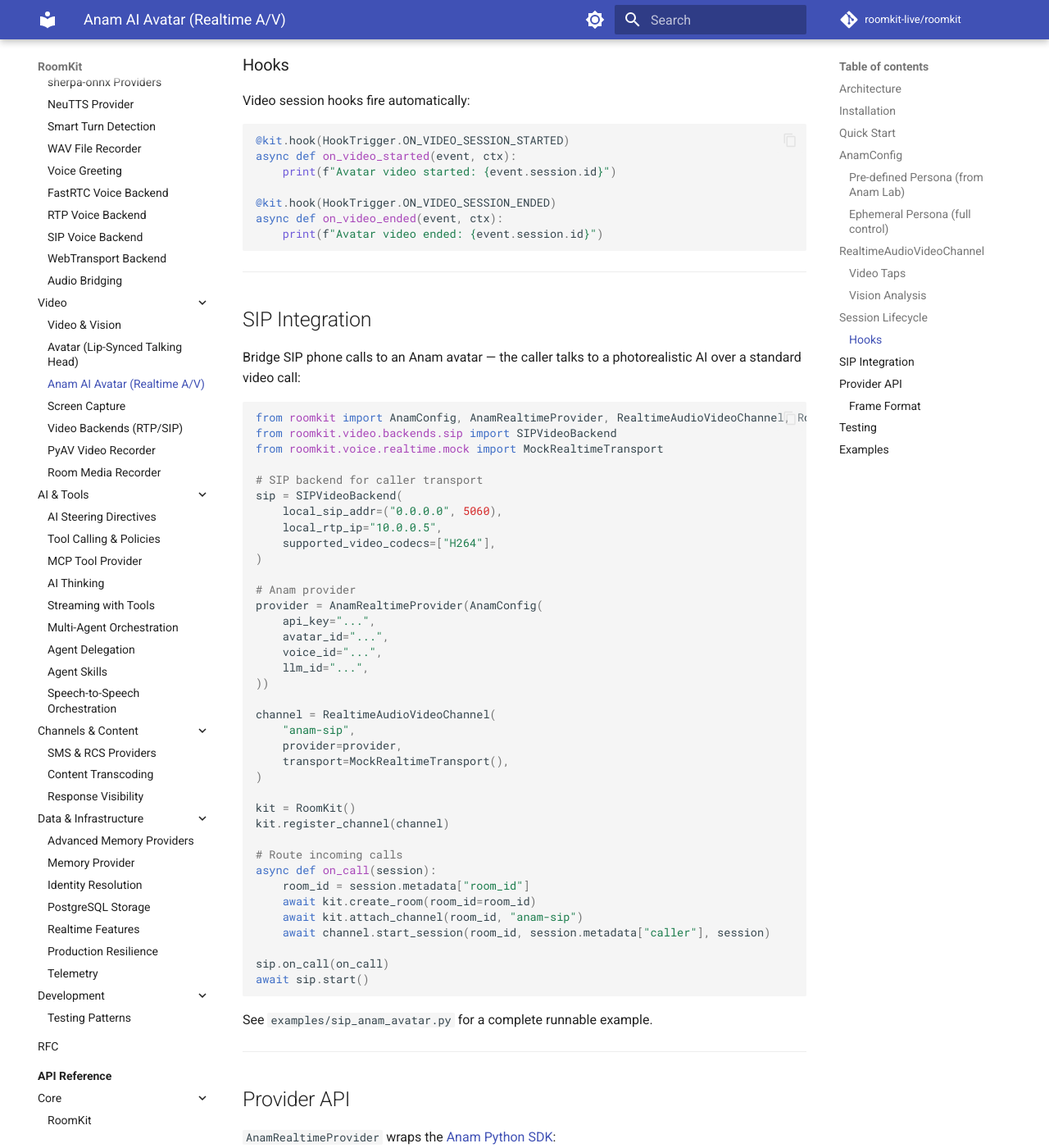
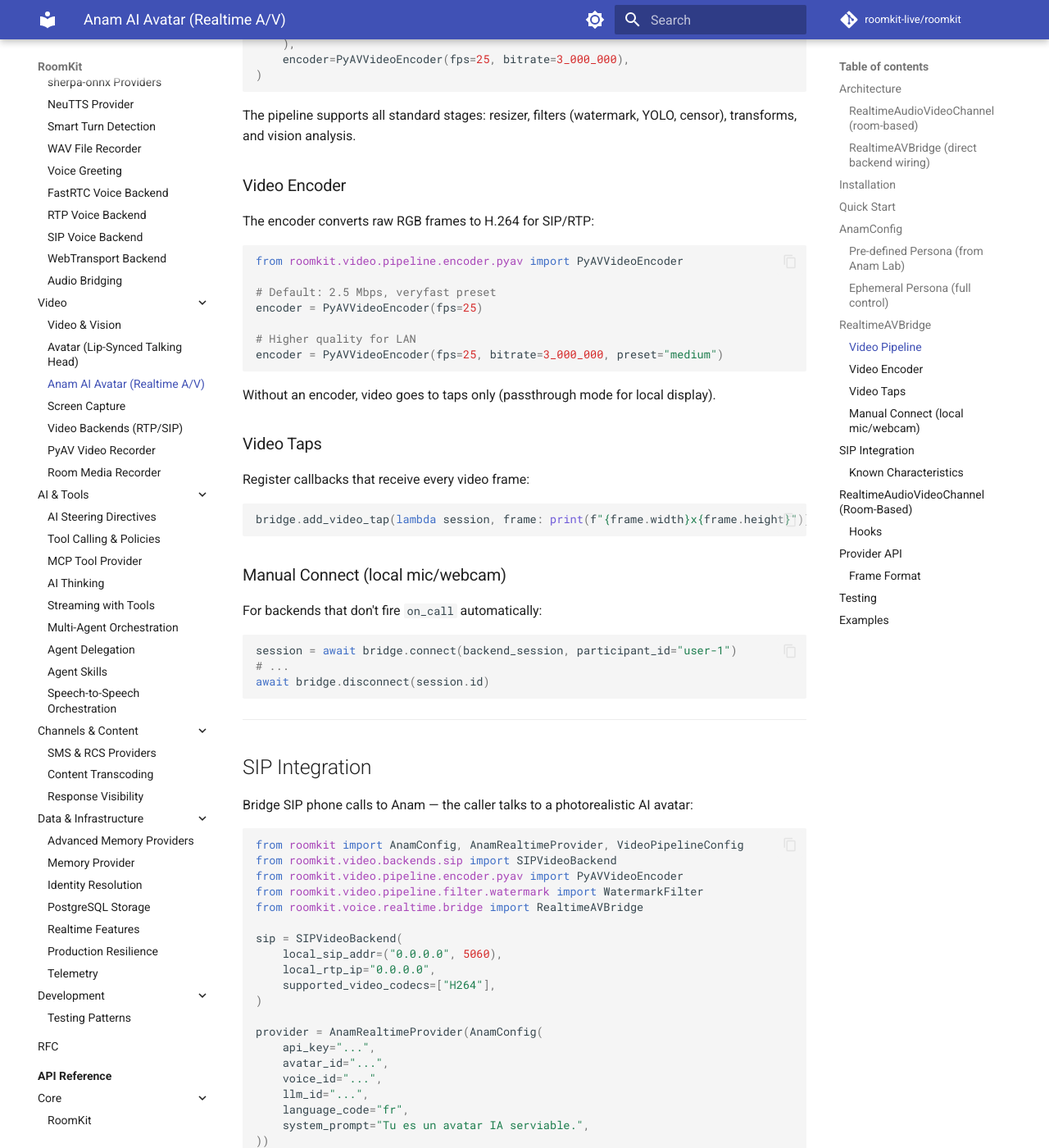
Before and after one commit to roomkit-live/roomkit-docs, an MkDocs documentation site: the page built from docs/guides/anam-avatar.md, in a window 1280 px wide and 1400 px high, scrolled down 3989 px. Shown: the whole window at 82% size. Built offline with MkDocs 1.6.1 and Material for MkDocs 9.7.7, drawn with Linux system fonts in a browser that asks for light colours; comment, search, counter and statistics services are not loaded; some of the changed text lies outside the part shown.

Commit message:
docs(anam): rewrite guide for RealtimeAVBridge architecture
Major rewrite of the Anam AI Avatar guide to reflect the current
architecture:

- Lead with RealtimeAVBridge (main integration pattern for SIP/RTP)
- Document video pipeline support (filters, watermark, resize)
- Document PyAVVideoEncoder configuration (bitrate, preset)
- Document video taps and manual connect for local backends
- Add known characteristics (startup delay, re-encoding, resampling)
- Keep RealtimeAudioVideoChannel section for room-based usage
- Update features.md with bridge-first example

Co-Authored-By: Claude Opus 4.6 (1M context) <noreply@anthropic.com>

````diff
--- a/docs/guides/anam-avatar.md
+++ b/docs/guides/anam-avatar.md
@@ -1,24 +1,43 @@
 # Anam AI Avatar (Realtime Audio+Video)
 
-RoomKit's `RealtimeAudioVideoChannel` connects to [Anam AI](https://anam.ai) to deliver photorealistic talking-head avatars in real-time. Anam handles STT, LLM reasoning, TTS, and face animation in the cloud — delivering synchronized audio and video over WebRTC.
+RoomKit integrates with [Anam AI](https://anam.ai) to deliver photorealistic talking-head avatars in real-time. Anam handles STT, LLM reasoning, TTS, and face animation in the cloud — delivering synchronized audio and video over WebRTC.
 
 ## Architecture
 
+Two integration patterns are available:
+
+### RealtimeAudioVideoChannel (room-based)
+
+For applications that need RoomKit's full room model (hooks, multi-channel, events):
+
 ```
-User audio → Transport (SIP/WS) → RealtimeAudioVideoChannel
-                                         |
-                                   AnamRealtimeProvider
-                                         |  (WebRTC via anam SDK)
-                                     Anam Cloud
-                                  STT → LLM → TTS → Avatar
-                                         |
-                                audio + video frames
-                                         |
-                                on_audio() → transport → user
-                                on_video() → video taps / vision
+User audio → Transport (WS) → RealtimeAudioVideoChannel → hooks/events
+                                       ↕
+                                AnamRealtimeProvider
+                                       ↕  (WebRTC)
+                                   Anam Cloud
+                                STT → LLM → TTS → Avatar
+                                       ↕
+                              audio + video frames
 ```
 
-Unlike `VoiceChannel` (STT → AI → TTS) or `RealtimeVoiceChannel` (audio-only speech-to-speech), `RealtimeAudioVideoChannel` adds a video output modality. The provider delivers both audio and video frames, which the channel routes to taps, vision analysis, and recording.
+### RealtimeAVBridge (direct backend wiring)
+
+For bridging any voice/video backend (SIP, RTP, local mic) directly to Anam — no room model needed:
+
+```
+SIP phone → RTP audio → RealtimeAVBridge → provider.send_audio() → Anam STT
+                              ↕
+                       AnamRealtimeProvider (WebRTC)
+                              ↕
+                         Anam Cloud
+                    STT → LLM → TTS → Avatar
+                              ↕
+              audio → resample → SIP RTP → phone speaker
+              video → pipeline → H.264 encode → SIP RTP → phone screen
+```
+
+The bridge handles audio resampling (48kHz → SIP codec rate), video encoding (raw RGB → H.264), session lifecycle, and graceful cleanup.
 
 ---
 
@@ -26,7 +45,7 @@ Unlike `VoiceChannel` (STT → AI → TTS) or `RealtimeVoiceChannel` (audio-only
 
 ```bash
 pip install roomkit[anam]
-# or with SIP transport:
+# With SIP transport + video encoding:
 pip install roomkit[anam,sip,video]
 ```
 
@@ -35,34 +54,31 @@ pip install roomkit[anam,sip,video]
 ## Quick Start
 
 ```python
-from roomkit import (
-    AnamConfig,
-    AnamRealtimeProvider,
-    RealtimeAudioVideoChannel,
-    RoomKit,
+from roomkit import AnamConfig, AnamRealtimeProvider
+from roomkit.voice.realtime.bridge import RealtimeAVBridge
+from roomkit.video.backends.sip import SIPVideoBackend
+from roomkit.video.pipeline.encoder.pyav import PyAVVideoEncoder
+
+sip = SIPVideoBackend(
+    local_sip_addr=("0.0.0.0", 5060),
+    local_rtp_ip="0.0.0.0",
+    supported_video_codecs=["H264"],
 )
-from roomkit.voice.realtime.mock import MockRealtimeTransport
 
-# Configure Anam (ephemeral persona)
-config = AnamConfig(
+provider = AnamRealtimeProvider(AnamConfig(
     api_key="your-api-key",
     avatar_id="your-avatar-id",
     voice_id="your-voice-id",
     llm_id="your-llm-id",
-    system_prompt="You are a helpful AI avatar.",
-)
-provider = AnamRealtimeProvider(config)
+))
 
-transport = MockRealtimeTransport()
-
-channel = RealtimeAudioVideoChannel(
-    "avatar",
-    provider=provider,
-    transport=transport,
+bridge = RealtimeAVBridge(
+    provider, sip,
+    encoder=PyAVVideoEncoder(fps=25),
 )
 
-kit = RoomKit()
-kit.register_channel(channel)
+await sip.start()
+# Incoming SIP calls are now connected to Anam automatically.
 ```
 
 ---
@@ -92,7 +108,7 @@ config = AnamConfig(
     voice_id="6bfbe25a-...",          # from lab.anam.ai/voices
     llm_id="0934d97d-...",            # from lab.anam.ai/llms
     system_prompt="You are a concise assistant.",
-    language_code="en",
+    language_code="fr",               # BCP-47 language code
     enable_audio_passthrough=False,    # False = Anam manages TTS context
     timeout=30.0,
 )
@@ -113,73 +129,169 @@ config = AnamConfig(
 
 ---
 
-## RealtimeAudioVideoChannel
+## RealtimeAVBridge
 
-Extends `RealtimeVoiceChannel` with video capabilities:
+Generic bridge that wires any `VoiceBackend` to any `RealtimeAudioVideoProvider`. Handles:
+
+- **Audio in**: Backend → `provider.send_audio()` (user speech → AI)
+- **Audio out**: Provider → resample (48kHz → codec rate) → `backend.send_audio()` (AI speech → user)
+- **Video out**: Provider → pipeline → encode → backend RTP (avatar → user)
+- **Session lifecycle**: Auto-connect on SIP INVITE, auto-disconnect on BYE
 
 ```python
-channel = RealtimeAudioVideoChannel(
-    "avatar",
-    provider=provider,                # RealtimeAudioVideoProvider
-    transport=transport,              # VoiceBackend (audio transport)
-    video_pipeline=None,              # Optional VideoPipelineConfig
-    vision=None,                      # Optional VisionProvider
-    vision_interval_ms=2000,          # Vision analysis throttle
-    system_prompt="...",              # Forwarded to provider
-    voice="...",                      # Forwarded to provider
+from roomkit.voice.realtime.bridge import RealtimeAVBridge
+from roomkit.video.pipeline.encoder.pyav import PyAVVideoEncoder
+
+bridge = RealtimeAVBridge(
+    provider,                            # Any RealtimeAudioVideoProvider
+    backend,                             # Any VoiceBackend (SIP, RTP, local)
+    encoder=PyAVVideoEncoder(fps=25),    # None = passthrough (taps only)
+    video_pipeline=pipeline_config,      # Optional VideoPipelineConfig
+    provider_sample_rate=48000,          # Anam outputs 48kHz
+    on_transcription=my_handler,         # Optional callbacks
 )
 ```
 
+### Video Pipeline
+
+Insert processing stages between provider frames and the encoder:
+
+```python
+from roomkit import VideoPipelineConfig
+from roomkit.video.pipeline.filter.watermark import WatermarkFilter
+
+bridge = RealtimeAVBridge(
+    provider, sip,
+    video_pipeline=VideoPipelineConfig(
+        filters=[
+            WatermarkFilter(
+                "RoomKit | {timestamp}",
+                position="bottom-left",
+                color=(255, 255, 255),
+                bg_color=(0, 0, 0),
+            ),
+        ],
+    ),
+    encoder=PyAVVideoEncoder(fps=25, bitrate=3_000_000),
+)
+```
+
+The pipeline supports all standard stages: resizer, filters (watermark, YOLO, censor), transforms, and vision analysis.
+
+### Video Encoder
+
+The encoder converts raw RGB frames to H.264 for SIP/RTP:
+
+```python
+from roomkit.video.pipeline.encoder.pyav import PyAVVideoEncoder
+
+# Default: 2.5 Mbps, veryfast preset
+encoder = PyAVVideoEncoder(fps=25)
+
+# Higher quality for LAN
+encoder = PyAVVideoEncoder(fps=25, bitrate=3_000_000, preset="medium")
+```
+
+Without an encoder, video goes to taps only (passthrough mode for local display).
+
 ### Video Taps
 
-Register callbacks that receive every video frame (for recording, display, or custom processing):
+Register callbacks that receive every video frame:
 
 ```python
-def on_video(session, frame):
-    print(f"Frame: {frame.width}x{frame.height}, codec={frame.codec}")
-
-channel.add_video_media_tap(on_video)
+bridge.add_video_tap(lambda session, frame: print(f"{frame.width}x{frame.height}"))
 ```
 
-### Vision Analysis
+### Manual Connect (local mic/webcam)
 
-Attach a vision provider for periodic frame analysis:
+For backends that don't fire `on_call` automatically:
 
 ```python
-from roomkit import OpenAIVisionProvider, OpenAIVisionConfig
+session = await bridge.connect(backend_session, participant_id="user-1")
+# ...
+await bridge.disconnect(session.id)
+```
+
+---
+
+## SIP Integration
+
+Bridge SIP phone calls to Anam — the caller talks to a photorealistic AI avatar:
+
+```python
+from roomkit import AnamConfig, AnamRealtimeProvider, VideoPipelineConfig
+from roomkit.video.backends.sip import SIPVideoBackend
+from roomkit.video.pipeline.encoder.pyav import PyAVVideoEncoder
+from roomkit.video.pipeline.filter.watermark import WatermarkFilter
+from roomkit.voice.realtime.bridge import RealtimeAVBridge
+
+sip = SIPVideoBackend(
+    local_sip_addr=("0.0.0.0", 5060),
+    local_rtp_ip="0.0.0.0",
+    supported_video_codecs=["H264"],
+)
+
+provider = AnamRealtimeProvider(AnamConfig(
+    api_key="...",
+    avatar_id="...",
+    voice_id="...",
+    llm_id="...",
+    language_code="fr",
+    system_prompt="Tu es un avatar IA serviable.",
+))
+
+bridge = RealtimeAVBridge(
+    provider, sip,
+    video_pipeline=VideoPipelineConfig(
+        filters=[WatermarkFilter("RoomKit | {timestamp}")],
+    ),
+    encoder=PyAVVideoEncoder(fps=25, bitrate=3_000_000),
+    on_transcription=lambda role, text, _: print(f"[{role}] {text}"),
+)
+
+await sip.start()
+```
+
+See `examples/sip_anam_avatar.py` for a complete runnable example with signal handling and graceful shutdown.
+
+### Known Characteristics
+
+- **Startup delay (~4-5s)**: Anam's WebRTC negotiation (ICE gathering, TURN allocation). The SIP phone answers immediately but the avatar needs time to connect. This is inherent to the Anam SDK.
+- **Video re-encoding**: The Anam SDK decodes WebRTC video to raw pixels before exposing frames. RoomKit re-encodes to H.264 for SIP. This is a limitation of the SDK (no raw H.264 access).
+- **Audio resampling**: Anam outputs 48kHz stereo PCM (WebRTC OPUS decoded). The bridge resamples to the SIP codec rate (8kHz G.711, 16kHz G.722) automatically.
+
+---
+
+## RealtimeAudioVideoChannel (Room-Based)
+
+For applications that need RoomKit's room model:
+
+```python
+from roomkit import (
+    AnamConfig, AnamRealtimeProvider,
+    RealtimeAudioVideoChannel, RoomKit,
+)
+from roomkit.voice.realtime.mock import MockRealtimeTransport
+
+provider = AnamRealtimeProvider(AnamConfig(
+    api_key="...", avatar_id="...", voice_id="...", llm_id="...",
+))
 
 channel = RealtimeAudioVideoChannel(
     "avatar",
     provider=provider,
-    transport=transport,
-    vision=OpenAIVisionProvider(OpenAIVisionConfig(api_key="sk-...")),
-    vision_interval_ms=3000,  # Analyze every 3 seconds
-)
-```
-
----
-
-## Session Lifecycle
-
-```python
-# Start a session (connects transport + Anam provider)
-session = await channel.start_session(
-    room_id="room-1",
-    participant_id="user-1",
-    connection=websocket,   # or SIP session, or mock
+    transport=MockRealtimeTransport(),
+    vision=my_vision_provider,        # Optional
+    vision_interval_ms=3000,
 )
 
-# Session is now active — Anam streams audio+video
-# Audio goes to transport → user
-# Video goes to registered taps
+kit = RoomKit()
+kit.register_channel(channel)
 
-# End the session
-await channel.end_session(session)
+session = await channel.start_session("room-1", "user-1", connection)
 ```
 
 ### Hooks
-
-Video session hooks fire automatically:
 
 ```python
 @kit.hook(HookTrigger.ON_VIDEO_SESSION_STARTED)
@@ -190,54 +302,6 @@ async def on_video_started(event, ctx):
 async def on_video_ended(event, ctx):
     print(f"Avatar video ended: {event.session.id}")
 ```
-
----
-
-## SIP Integration
-
-Bridge SIP phone calls to an Anam avatar — the caller talks to a photorealistic AI over a standard video call:
-
-```python
-from roomkit import AnamConfig, AnamRealtimeProvider, RealtimeAudioVideoChannel, RoomKit
-from roomkit.video.backends.sip import SIPVideoBackend
-from roomkit.voice.realtime.mock import MockRealtimeTransport
-
-# SIP backend for caller transport
-sip = SIPVideoBackend(
-    local_sip_addr=("0.0.0.0", 5060),
-    local_rtp_ip="10.0.0.5",
-    supported_video_codecs=["H264"],
-)
-
-# Anam provider
-provider = AnamRealtimeProvider(AnamConfig(
-    api_key="...",
-    avatar_id="...",
-    voice_id="...",
-    llm_id="...",
-))
-
-channel = RealtimeAudioVideoChannel(
-    "anam-sip",
-    provider=provider,
-    transport=MockRealtimeTransport(),
-)
-
-kit = RoomKit()
-kit.register_channel(channel)
-
-# Route incoming calls
-async def on_call(session):
-    room_id = session.metadata["room_id"]
-    await kit.create_room(room_id=room_id)
-    await kit.attach_channel(room_id, "anam-sip")
-    await channel.start_session(room_id, session.metadata["caller"], session)
-
-sip.on_call(on_call)
-await sip.start()
-```
-
-See `examples/sip_anam_avatar.py` for a complete runnable example.
 
 ---
 
@@ -256,7 +320,8 @@ See `examples/sip_anam_avatar.py` for a complete runnable example.
 
 ### Frame Format
 
-Video frames from Anam arrive as `VideoFrame(codec="raw_rgb24")` — raw RGB pixels converted from PyAV. Audio arrives as PCM int16 bytes.
+- **Video**: `VideoFrame(codec="raw_rgb24")` — raw RGB pixels (720x480 typical)
+- **Audio**: PCM int16 mono at 48kHz (downmixed from stereo by the provider)
 
 ---
 
@@ -280,12 +345,10 @@ channel = RealtimeAudioVideoChannel(
     transport=transport,
 )
 
-# Simulate video from the provider
 frame = VideoFrame(
     data=b"\x00" * (640 * 480 * 3),
     codec="raw_rgb24",
-    width=640,
-    height=480,
+    width=640, height=480,
 )
 await provider.simulate_video(session, frame)
 ```
@@ -297,4 +360,4 @@ await provider.simulate_video(session, frame)
 | Example | Description |
 |---------|-------------|
 | `examples/realtime_av_anam.py` | Basic Anam avatar with mock transport |
-| `examples/sip_anam_avatar.py` | SIP-to-Anam bridge (phone → avatar) |
+| `examples/sip_anam_avatar.py` | SIP-to-Anam bridge with video pipeline and H.264 encoding |
````
Also changed, not shown: docs/features.md (+26 -26 lines).
